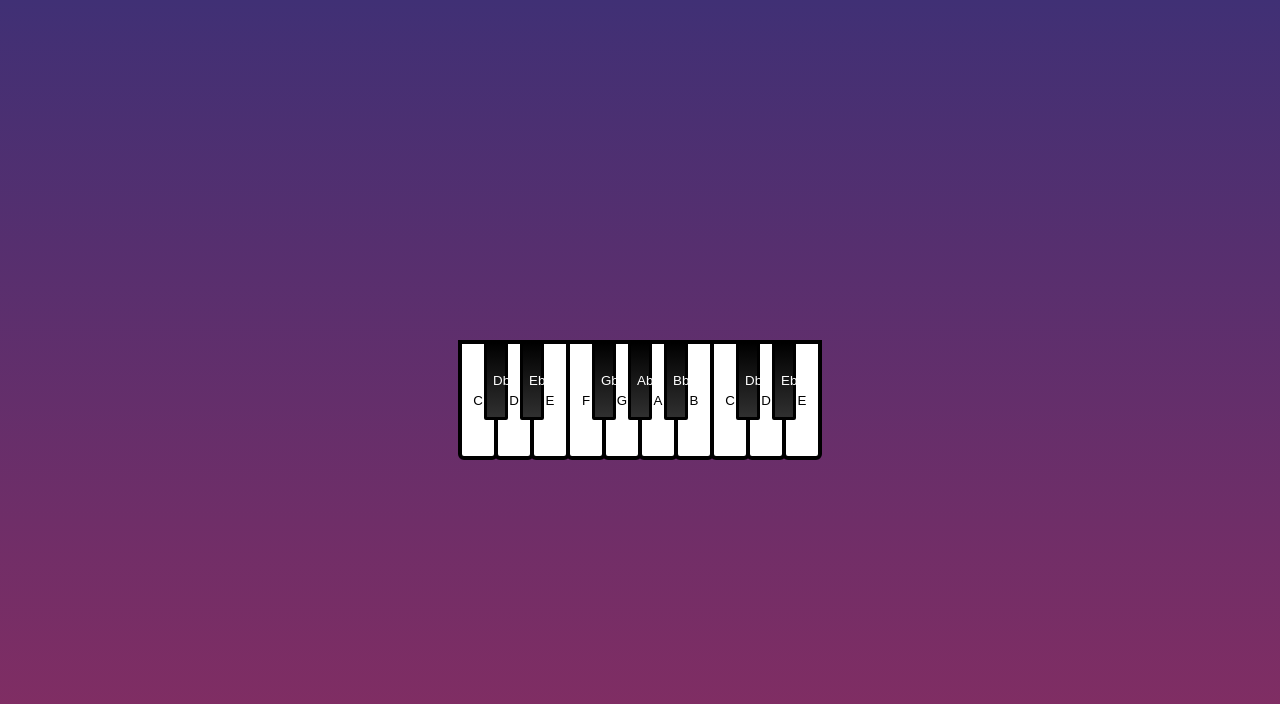
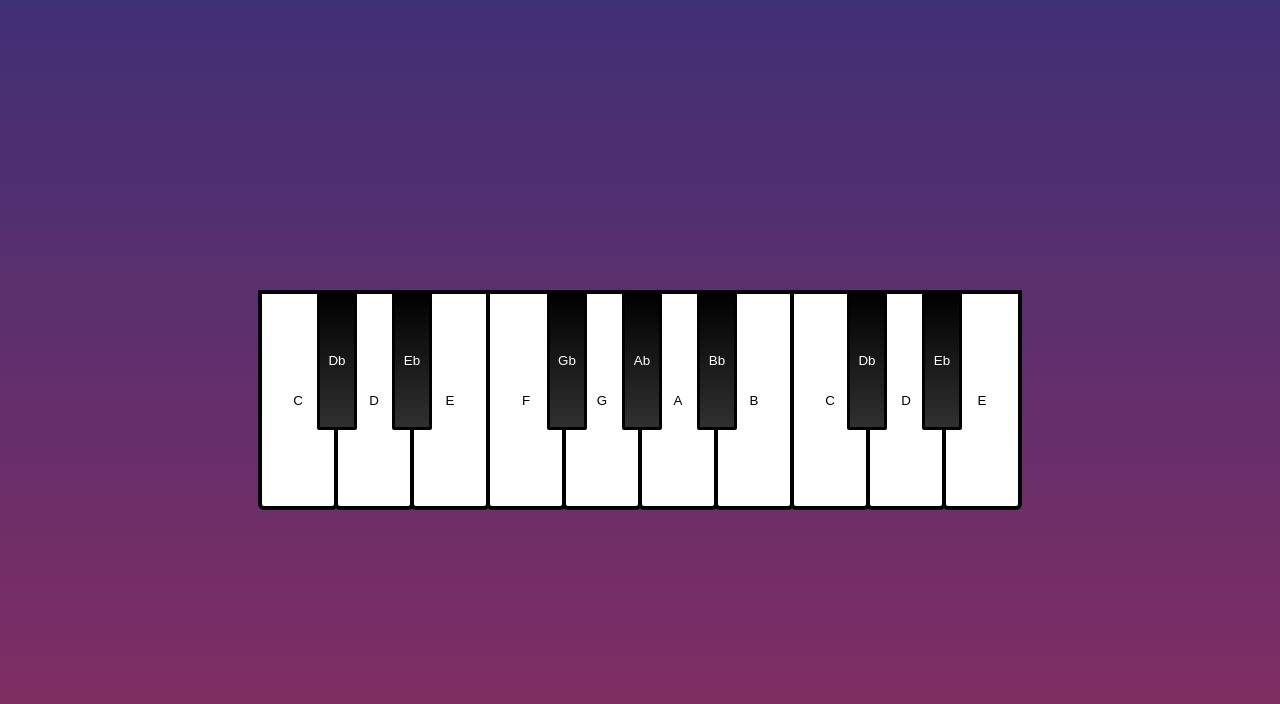
Before and after one commit to Whitedead1850/Projects, a plain HTML site: page piano/index.html in a window 1280 px wide. Drawn offline with Linux system fonts and the light colour scheme.

Commit message:
bigger piano

```diff
--- a/piano/style.css
+++ b/piano/style.css
@@ -19,8 +19,8 @@ body {
 }
 
 .white-key {
-    width: 40px;
-    height: 120px;
+    width: 80px;
+    height: 220px;
     background-color: #FFF;
     border: 4px solid black;
     border-radius: 0 0 6px 6px;
@@ -35,8 +35,8 @@ body {
 
 .black-key {
     position: absolute;
-    width: 24px;
-    height: 80px;
+    width: 40px;
+    height: 140px;
     background-image: linear-gradient(#000000, #303030);
     border: 3px solid black;
     border-radius: 0 0 2px 2px;
@@ -50,29 +50,29 @@ body {
 }
 
 .Db4-key {
-    left: 22px;
+    left: 55px;
 }
 
 .Eb4-key {
-    left: 58px;
+    left: 130px;
 }
 
 .Gb4-key {
-    left: 130px;
+    left: 285px;
 }
 
 .Ab4-key {
-    left: 166px;
+    left: 360px;
 }
 
 .Bb4-key {
-    left: 202px;
+    left: 435px;
 }
 
 .Db5-key {
-    left: 274px;
+    left: 585px;
 }
 
 .Eb5-key {
-    left: 310px;
+    left: 660px;
 }
```
